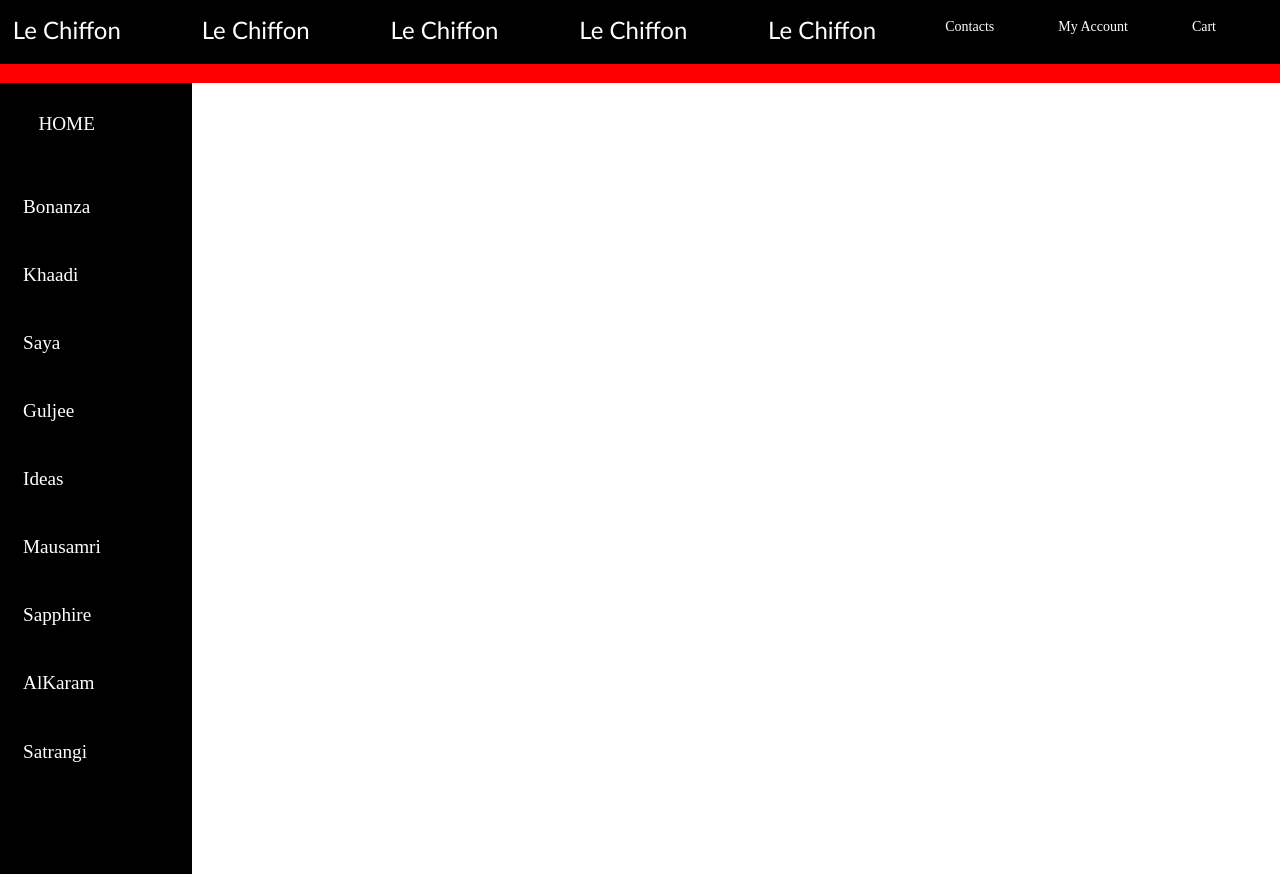
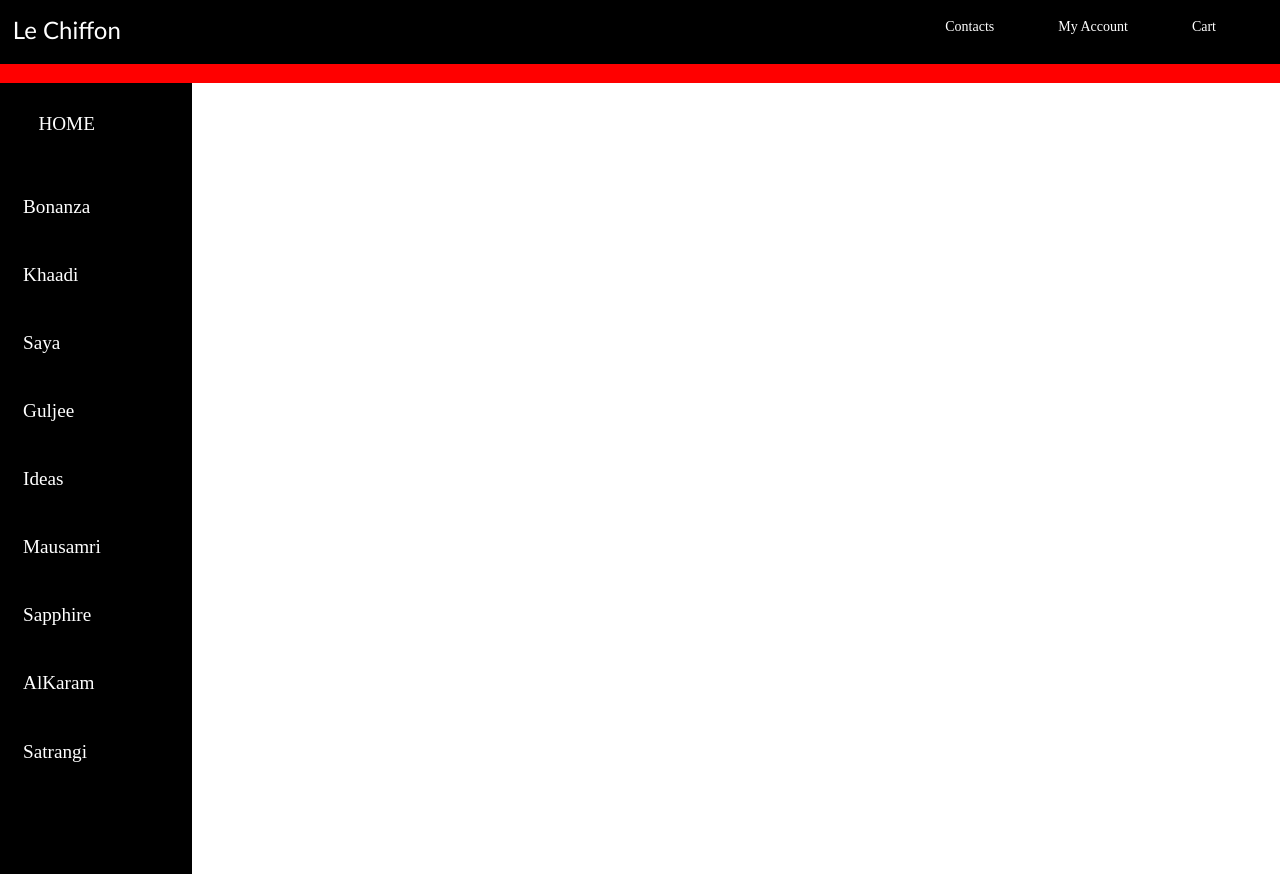
Before and after one commit to urwamaqsood/Cloth-Ecommerce-Website, a plain HTML site: page index.html in a window 1280 px wide. Drawn offline with Linux system fonts and the light colour scheme.

Commit message:
I have updated the Index again to test it

```diff
--- a/index.html
+++ b/index.html
@@ -13,11 +13,6 @@
         <li><a href="abc.html">My Account</a></li>
         <li><a href="abc.html">Contacts</a></li>
       </ul>
-      <p>Le Chiffon</p>
-
-      <p>Le Chiffon</p>
-      <p>Le Chiffon</p>
-      <p>Le Chiffon</p>
       <p>Le Chiffon</p>
     </div>
     <marquee>Free shipping all over Karachi by Le_Chiffon</marquee>
```
